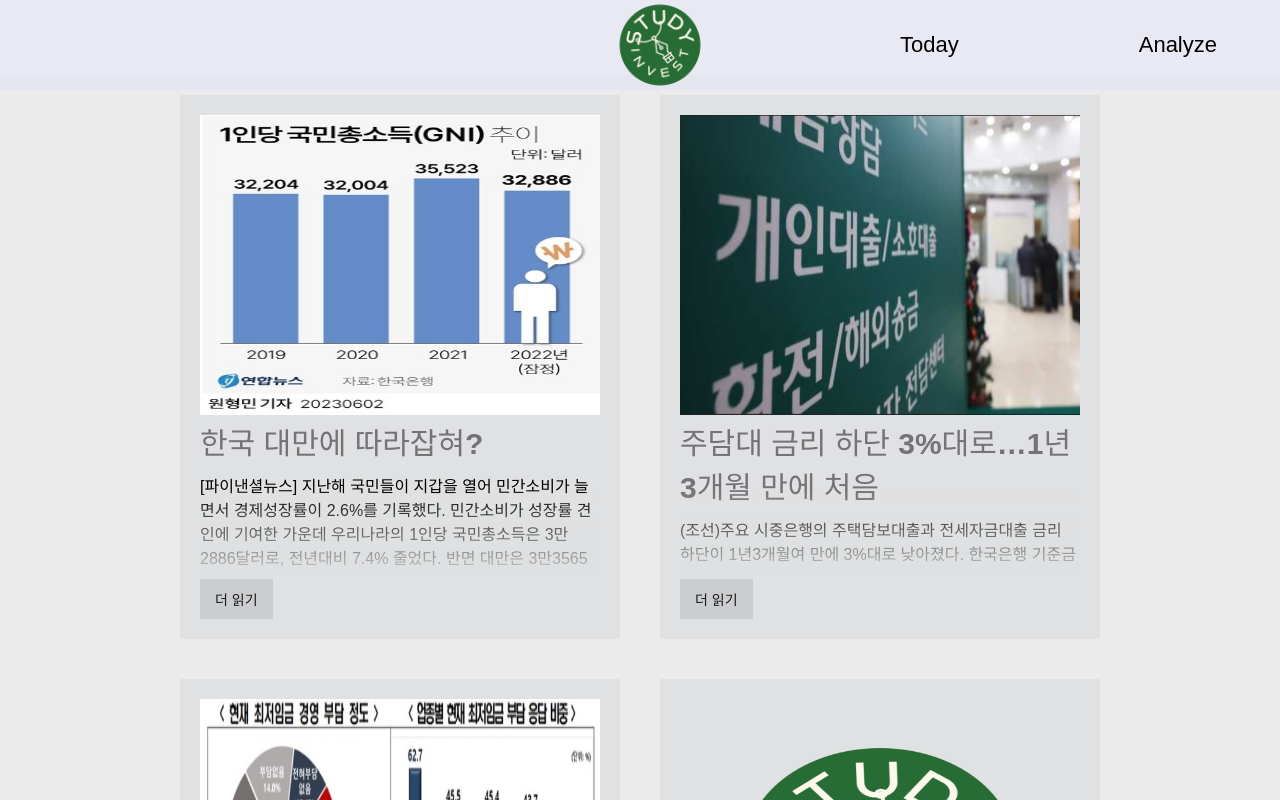
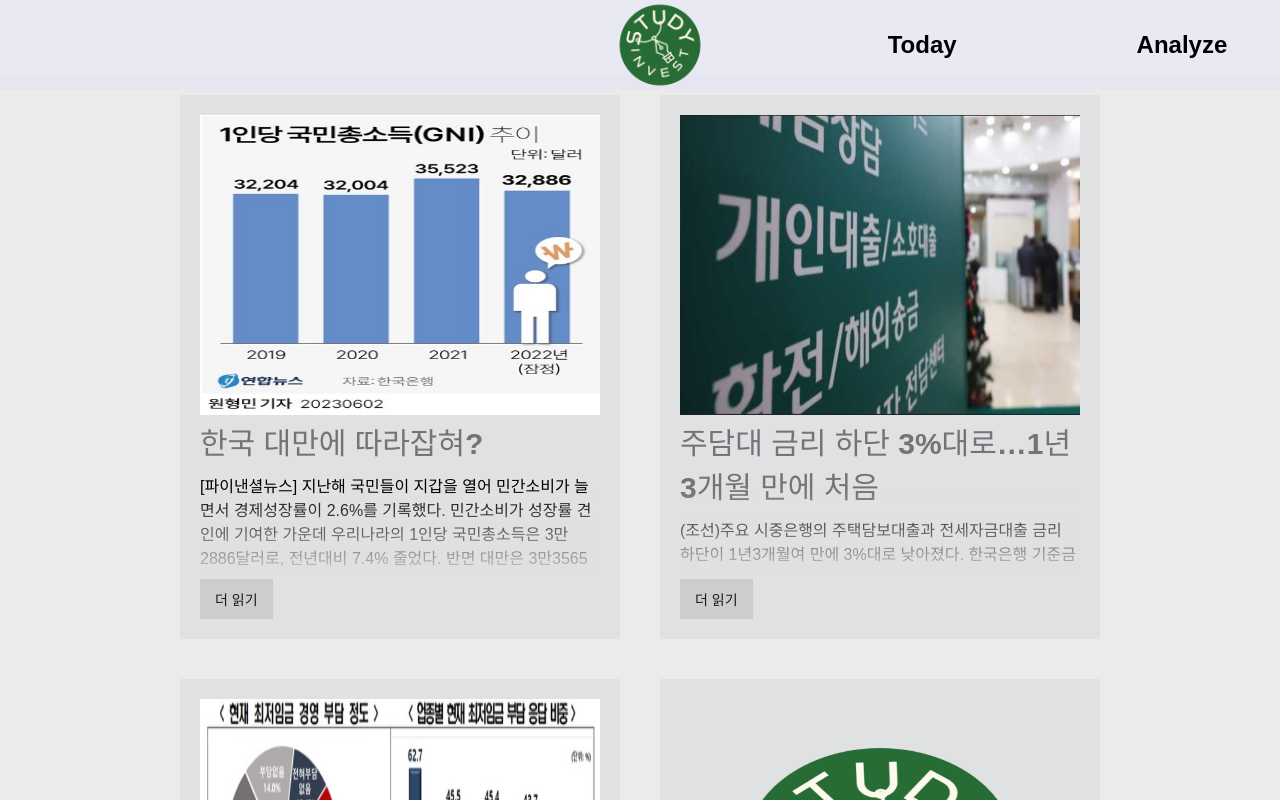
Before and after one commit to ooko102/ooko102.github.io, a plain HTML site: page News.html in a window 1280 px wide. Shown: the top 800 px of the page. Drawn offline with Linux system fonts and the light colour scheme.

Commit message:
Update Newscsss.css

```diff
--- a/Newscsss.css
+++ b/Newscsss.css
@@ -30,7 +30,8 @@ a {
     margin-top:-15px;
 }
 .nav{
-    font-size:22px;
+    font-size:24px;
+    font-weight:550;
     width:750px;
     height:90px;
     justify-content:flex-end;
```
